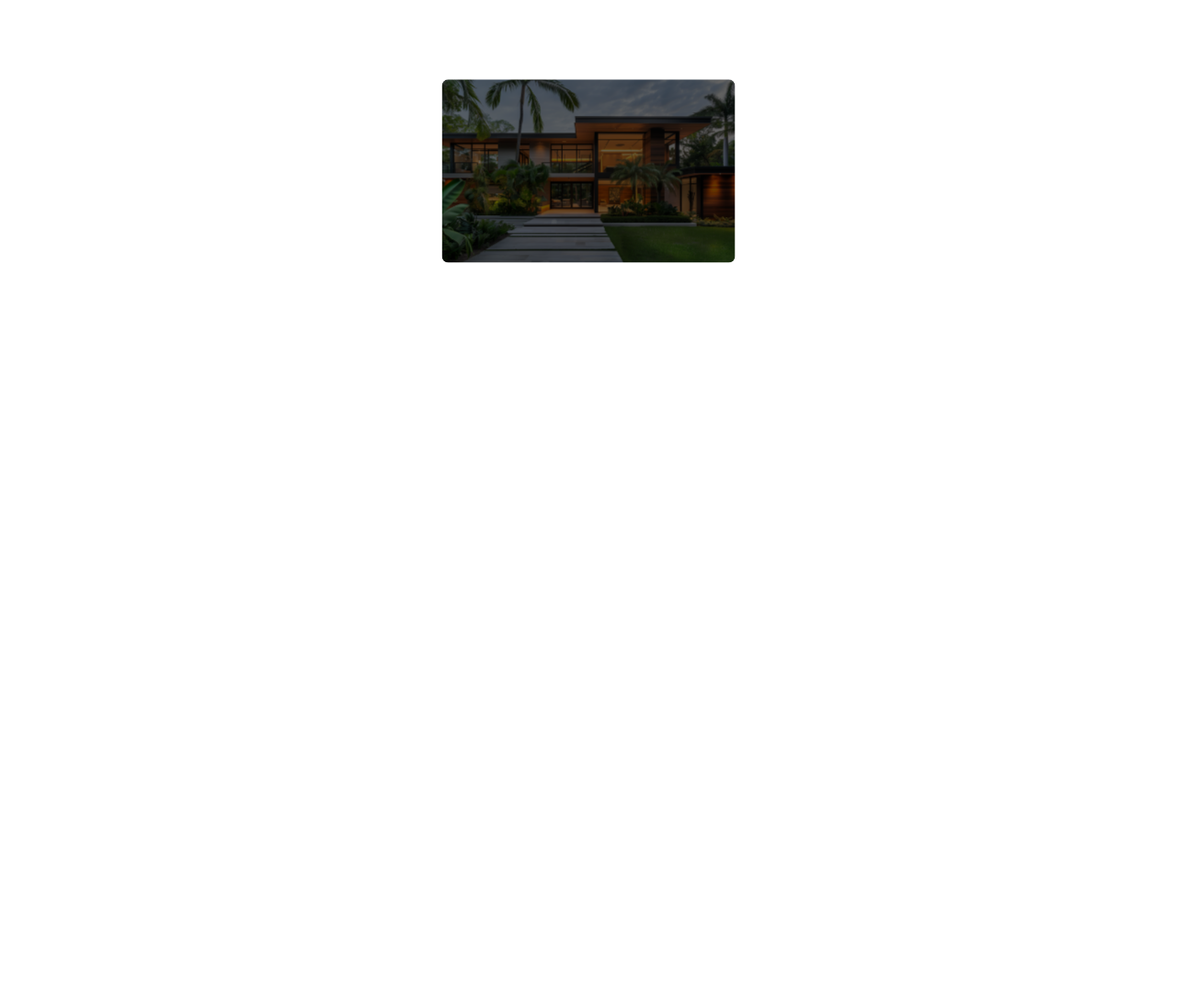
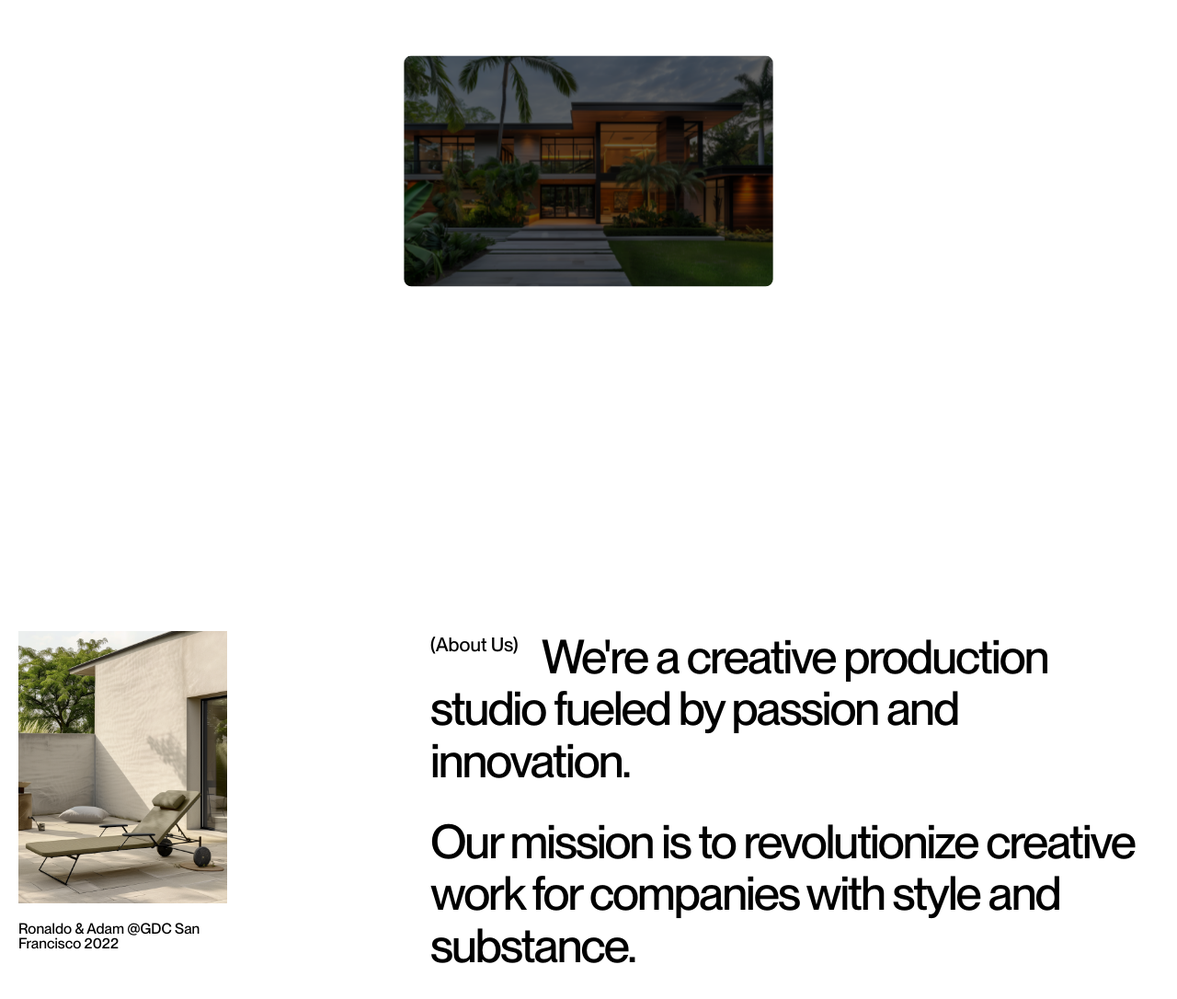
Before and after one commit to hanidev08/Monive, a Next.js app: page / in a window 1280 px wide. Shown: the part 214-1300 px from the top of the page at 92% size. Built offline with nearby package versions, Linux system fonts and the light colour scheme.

Commit message:
Add section About

```diff
--- a/app/page.tsx
+++ b/app/page.tsx
@@ -1,3 +1,4 @@
+import { About } from "@/sections/About";
 import { Header } from "@/sections/Header";
 import { Hero } from "@/sections/Hero";
 
@@ -6,6 +7,7 @@ export default function Home() {
     <div>
       <Header />
       <Hero />
+      <About />
       <div className=" h-dvh"></div>
     </div>
   );
--- /dev/null
+++ b/sections/About/About.tsx
@@ -0,0 +1,43 @@
+import Image from "next/image";
+import "./style.scss";
+import AboutImage from "@/public/assets/image1.png";
+
+export const About = () => {
+  return (
+    <section className=" mt-[100px]">
+      <div className="container flex flex-col-reverse max-lg:gap-[150px] lg:flex-row justify-between">
+        <div className=" flex flex-col max-sm:flex-col-reverse">
+          <div className="relative w-[227px] h-[296px] max-sm:w-full max-sm:h-[500px]">
+            <Image
+              src={AboutImage}
+              alt="aboutImage"
+              fill
+              className=" object-cover"
+            />
+          </div>
+          <div className=" mt-5 max-sm:mb-5 max-w-[227px]">
+            <h3 className=" leading-4">
+              Ronaldo & Adam @GDC San Francisco 2022
+            </h3>
+          </div>
+        </div>
+        <div className="max-w-[792px] max-lg:max-w-[650px] flex items-start">
+          <h3 className=" text-[21px] leading-[30px] absolute max-sm:text-[16px] max-sm:leading-[24px]">
+            (About Us)
+          </h3>
+          <h1 className="about-title flex flex-col  tracking-[-2px]">
+            <span>
+              <span className=" lg:hidden">&nbsp;&nbsp;</span>
+              &nbsp; &nbsp; &nbsp; &nbsp; &nbsp; &nbsp; &nbsp; We&apos;re a
+              creative production studio fueled by passion and innovation.
+            </span>
+            <span className=" mt-8">
+              Our mission is to revolutionize creative work for companies with
+              style and substance.
+            </span>
+          </h1>
+        </div>
+      </div>
+    </section>
+  );
+};
--- /dev/null
+++ b/sections/About/index.tsx
@@ -0,0 +1 @@
+export { About } from "./About";
--- /dev/null
+++ b/sections/About/style.scss
@@ -0,0 +1,11 @@
+.about-title {
+  font-size: clamp(34px, 4vw, 53px);
+  line-height: 1.1;
+}
+
+@media (max-width: 1024px) {
+  .about-title {
+    font-size: 34px;
+    line-height: 1.1;
+  }
+}
--- a/sections/Hero/Hero.tsx
+++ b/sections/Hero/Hero.tsx
@@ -151,6 +151,9 @@ export const Hero = () => {
   const centerImageWrapper = useRef<HTMLDivElement | null>(null);
 
   useEffect(() => {
+    // ⛔️ منع التمرير أثناء الأنيميشن
+    document.body.style.overflow = "hidden";
+
     const runAnimation = () => {
       if (!centerImageWrapper.current || !centerImage.current) return;
 
@@ -159,7 +162,6 @@ export const Hero = () => {
         yPercent: -50,
       });
 
-      // Get initial Flip state
       state.current = Flip.getState([centerImageWrapper.current]);
 
       setIsInitial(true);
@@ -200,7 +202,11 @@ export const Hero = () => {
                   0
                 )
                 .add(() => {
-                  setShowContent(true); // ✅ بعد الانتهاء، نظهر المحتوى
+                  // ✅ إظهار المحتوى
+                  setShowContent(true);
+
+                  // ✅ السماح بالتمرير بعد الأنيميشن
+                  document.body.style.overflow = "auto";
                 });
             },
           });
@@ -209,6 +215,11 @@ export const Hero = () => {
     };
 
     runAnimation();
+
+    // ✅ في حال تم إلغاء المكون فجأة (clean-up)
+    return () => {
+      document.body.style.overflow = "auto";
+    };
   }, []);
 
   useEffect(() => {
@@ -252,24 +263,24 @@ export const Hero = () => {
       "-=0.5"
     );
 
-    const heroTl = gsap.timeline({
-      scrollTrigger: {
-        trigger: ".message-content",
-        start: "1% top",
-        end: "bottom top",
-        scrub: true,
-      },
-    });
+    // const heroTl = gsap.timeline({
+    //   scrollTrigger: {
+    //     trigger: ".message-content",
+    //     start: "1% top",
+    //     end: "bottom top",
+    //     scrub: true,
+    //   },
+    // });
 
-    heroTl.to(".message-content", {
-      scale: 0.9,
-      yPercent: 30,
-      ease: "power1.inOut",
-    });
+    // heroTl.to(".message-content", {
+    //   scale: 0.9,
+    //   yPercent: 30,
+    //   ease: "power1.inOut",
+    // });
   }, [showContent]); // ✅ يعتمد على showContent
 
   return (
-    <section className="relative min-h-screen message-content">
+    <section className="relative min-h-screen message-content overflow-x-hidden">
       <div className="overflow-hidden">
         <div
           ref={centerImageWrapper}
```
